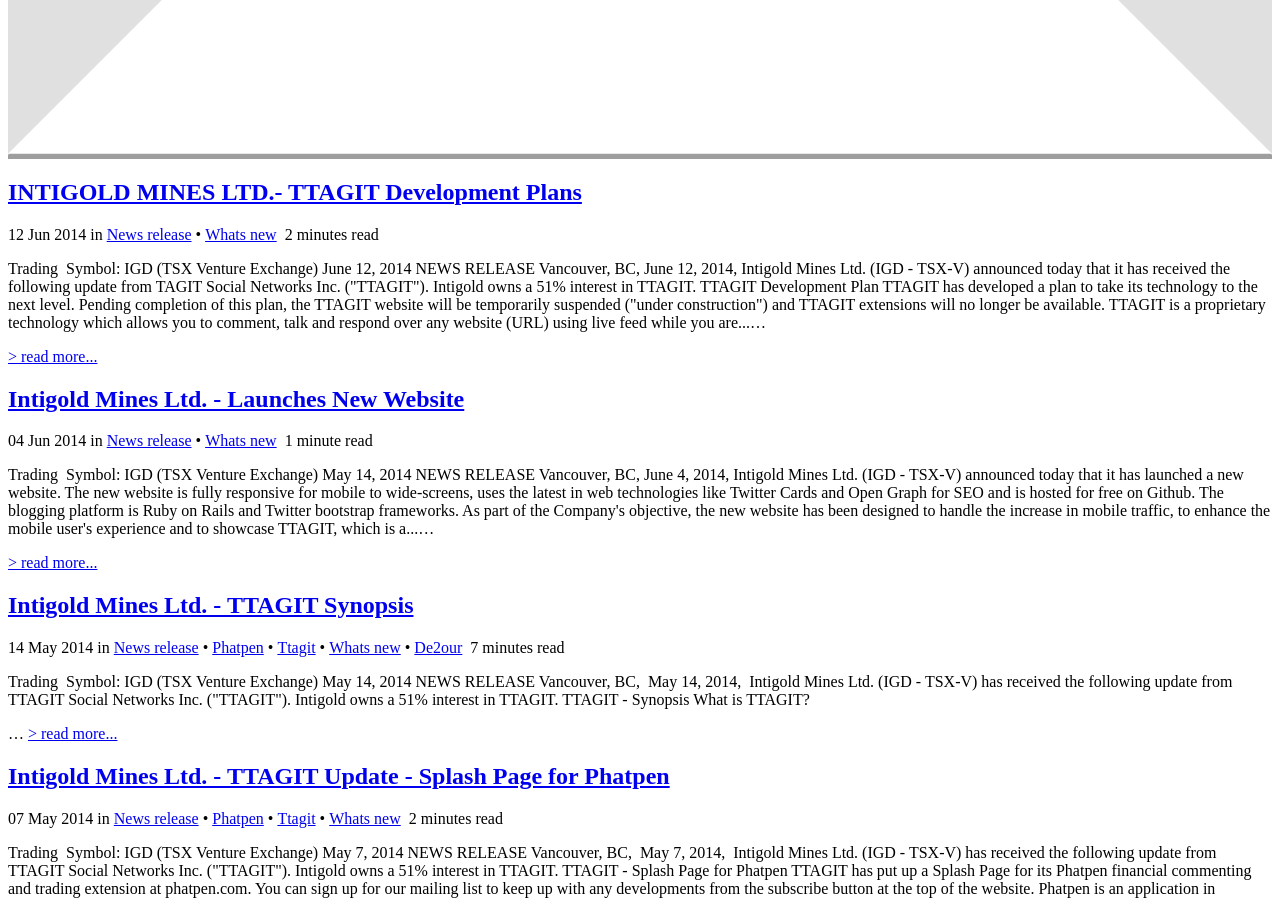
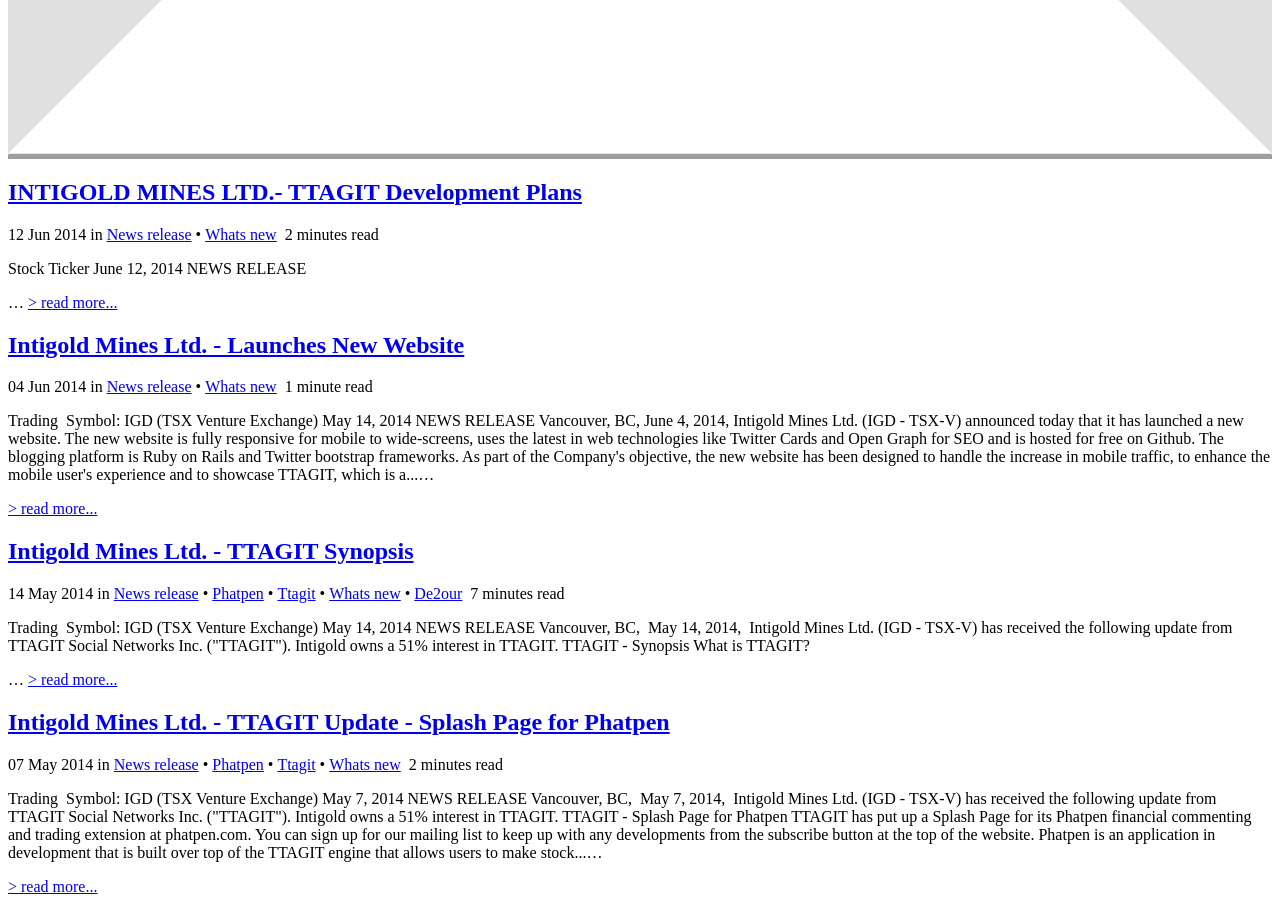
Before and after one commit to Intigold/news, a Jekyll site: the page built from index.html, in a window 1280 px wide and 900 px high, scrolled down 1736 px. Built offline with Jekyll 4.4.1, drawn with Linux system fonts in a browser that asks for light colours; nearby versions of some CDN libraries; the list of posts is cut into pages by our own code; some of the changed lines change nothing that is shown.

Commit message:
stockticker

```diff
--- a/_posts/2014-06-12-intigold-mines-ltd-ttagit-development-plans.html
+++ b/_posts/2014-06-12-intigold-mines-ltd-ttagit-development-plans.html
@@ -30,7 +30,18 @@
   last_name: ''
 ---
 <div align="center"><a href="http://intigold.github.io/Intigold.github.io-news/images/Intigold_Header.png"><img class="alignnone size-full wp-image-345" src="http://intigold.github.io/Intigold.github.io-news/images/Intigold_Header.png" alt="Intigold_Header.png" width="600" height="165" /></a></div>
-<p style="text-align: right;">Trading  Symbol: <strong>IGD </strong>(TSX Venture Exchange)<br />
+<p style="text-align: right;"><title>Stock Ticker</title>
+								<script src='http://code.jquery.com/jquery-2.1.0.min.js'></script>
+								<script>
+								$(document).ready(function(){var stock = 'IGD.V';
+								var url = 'http://query.yahooapis.com/v1/public/yql?q=select%20*%20from%20yahoo.finance.quotes%20where%20symbol%3D%22' + stock + '%22&format=json&env=store%3A%2F%2Fdatatables.org%2Falltableswithkeys&callback=';
+								$.getJSON(url,function(data){
+								var stockInfo = data[0];
+								var stockString = 'Intigold Mines Ltd: ' + data.query.results.quote.symbol + ' Last: ' + data.query.results.quote.LastTradePriceOnly + ' Bid: ' + data.query.results.quote.Bid + ' Ask: ' + data.query.results.quote.Ask + ' Volume: ' + data.query.results.quote.Volume;
+								$('.stockTick').html('<li>' + stockString + '</li>');
+								                });
+								        })
+								        </script><br />
 June 12, 2014</p>
 <p style="text-align: center;"><span style="text-decoration: underline;"><strong>NEWS RELEASE</strong></span></p>
 
```
